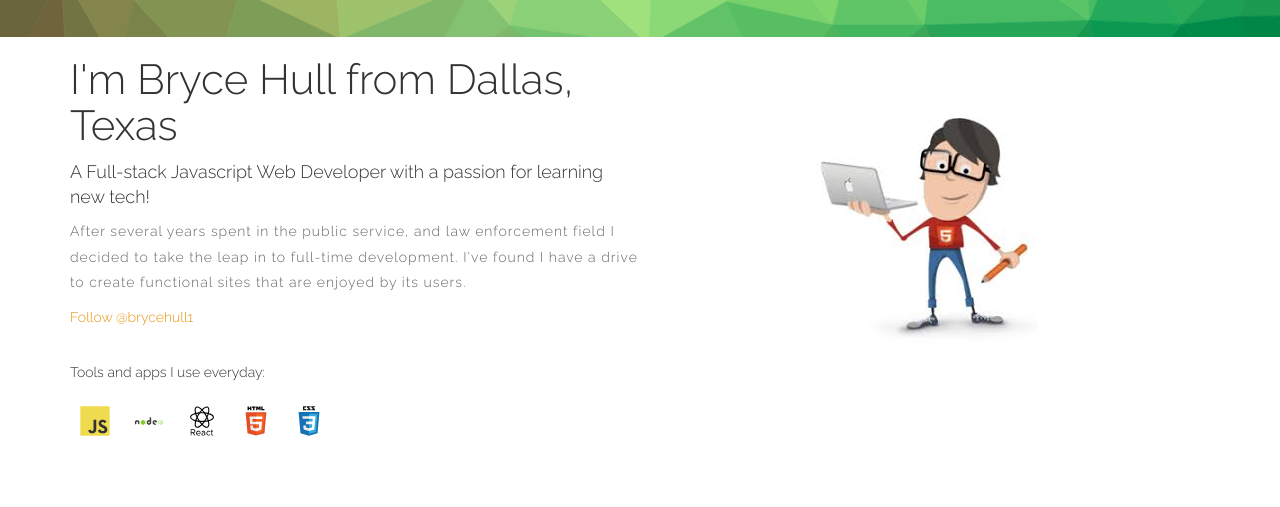
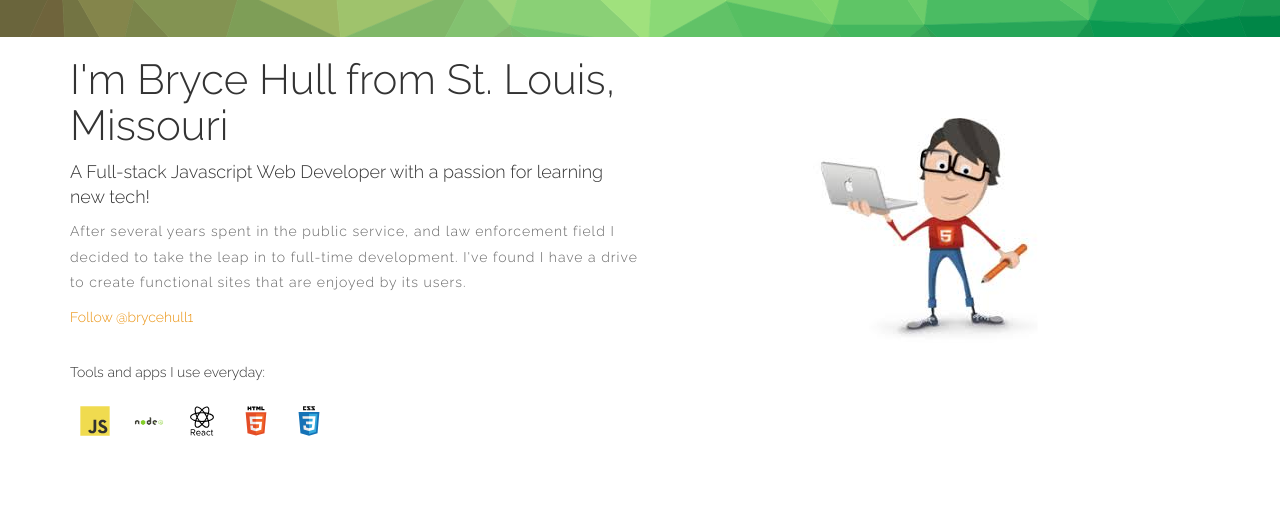
Before and after one commit to bahull/updated-portfolio, a plain HTML site: page index.html in a window 1280 px wide. Shown: the part 542-1049 px from the top of the page. Drawn offline with nearby package versions, Linux system fonts and the light colour scheme; a web font is replaced by a local one.

Commit message:
Update index.html
Updated current location

```diff
--- a/index.html
+++ b/index.html
@@ -112,7 +112,7 @@
 
         <div class="col-md-6 ">
             <div class="row ">
-                <h2 class="wow fadeInDown " data-wow-duration="2s ">I'm Bryce Hull from Dallas, Texas</h2>
+                <h2 class="wow fadeInDown " data-wow-duration="2s ">I'm Bryce Hull from St. Louis, Missouri</h2>
 
                 <h4 class="wow fadeInUp " data-wow-duration="3s ">A Full-stack Javascript Web Developer with a passion for learning new tech!</h4>
 
```
